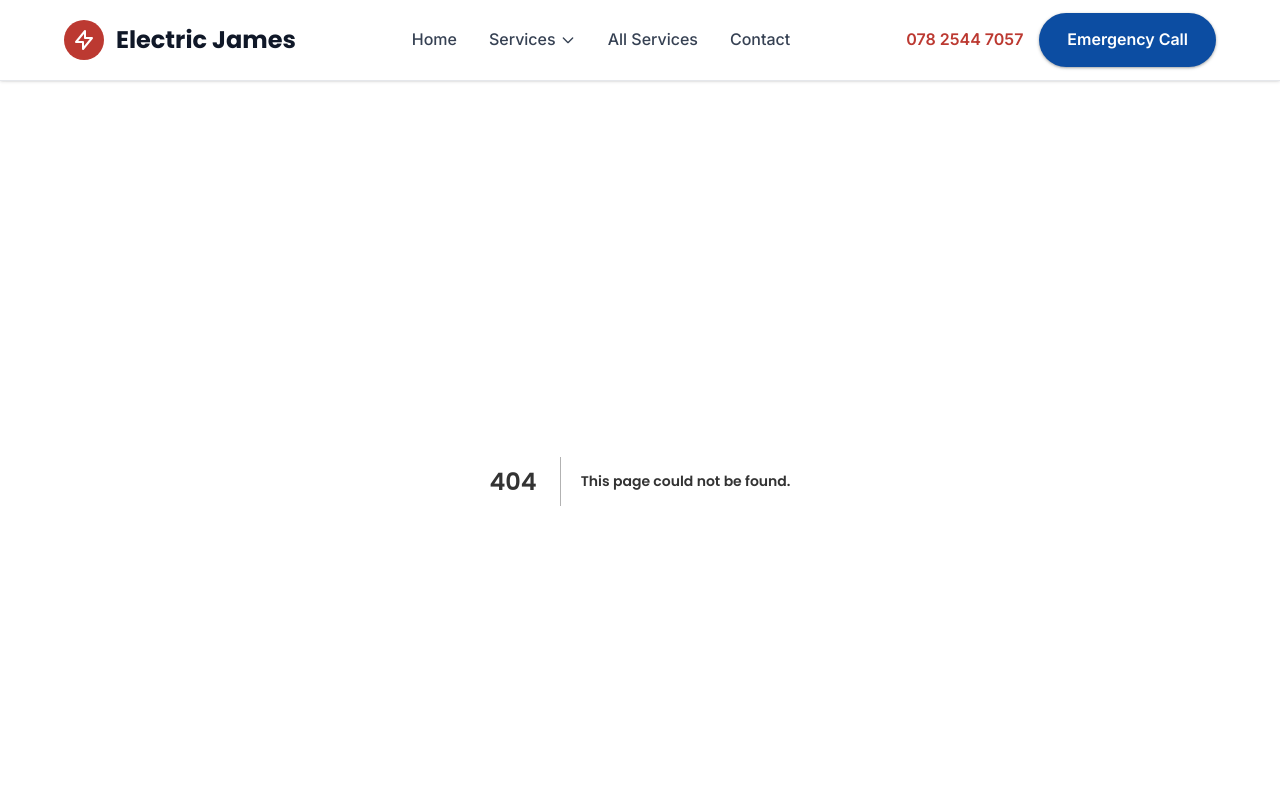
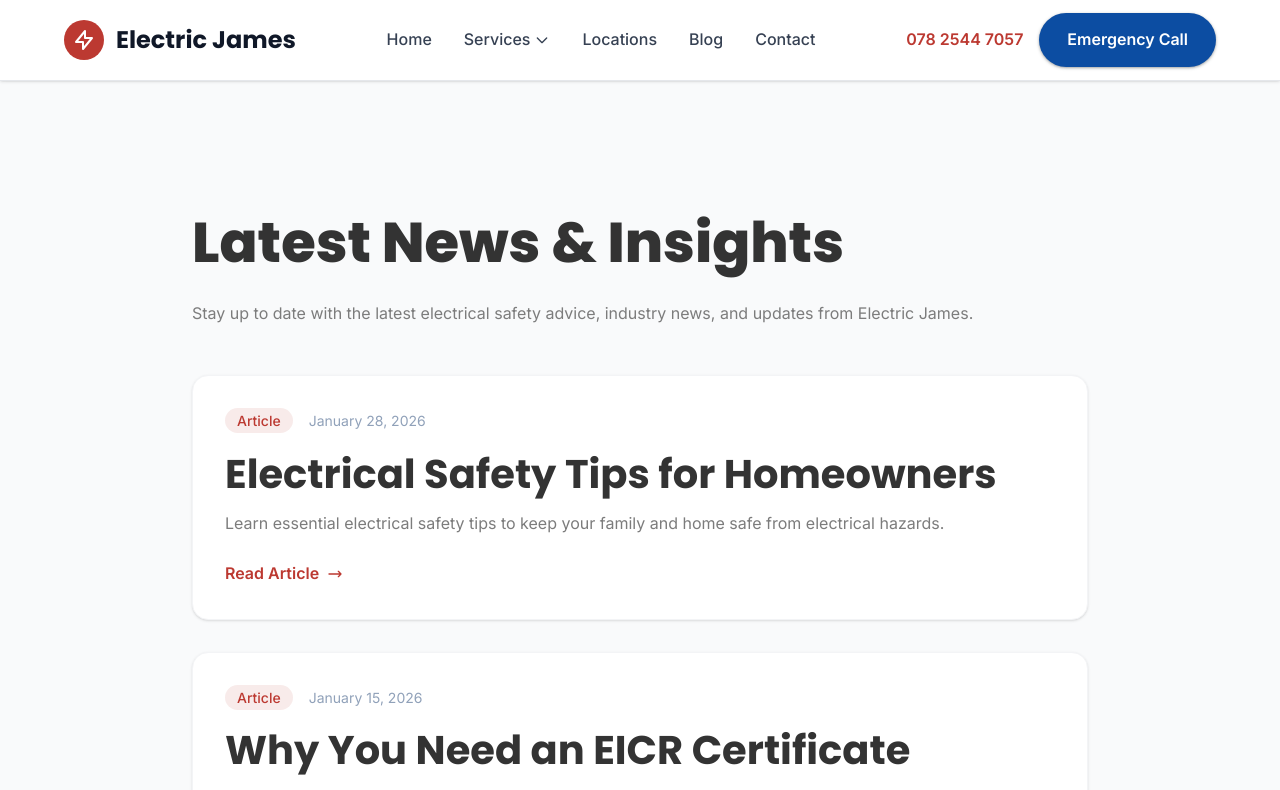
Before and after one commit to Codingvibes8/electjames, a Next.js app: page /blog in a window 1280 px wide. Before the commit this address had no page. Shown: the top 790 px of the page. Built offline with nearby package versions, Linux system fonts and the light colour scheme.

Commit message:
feat: introduce Header component and new blog and locations pages, and remove yarn.lock.

```diff
--- /dev/null
+++ b/app/blog/page.tsx
@@ -0,0 +1,83 @@
+
+import React from 'react';
+import Link from 'next/link';
+
+export const metadata = {
+  title: 'Electrical Safety Blog | Expert Tips & Advice | Electric James',
+  description: 'Read the latest news, electrical safety tips, and advice from Electric James. Expert electricians serving NW2 and surrounding areas.',
+};
+
+export default function BlogPage() {
+  const posts = [
+    {
+      id: 1,
+      title: 'Electrical Safety Tips for Homeowners',
+      excerpt: 'Learn essential electrical safety tips to keep your family and home safe from electrical hazards.',
+      date: 'January 28, 2026',
+      slug: 'electrical-safety-tips',
+    },
+    {
+      id: 2,
+      title: 'Why You Need an EICR Certificate',
+      excerpt: 'Understanding the importance of Electrical Installation Condition Reports (EICR) for landlords and homeowners.',
+      date: 'January 15, 2026',
+      slug: 'importance-of-eicr',
+    },
+    {
+      id: 3,
+      title: 'Signs You Need a Rewire',
+      excerpt: 'Recognize the warning signs that indicate your property might need a partial or full electrical rewire.',
+      date: 'December 10, 2025',
+      slug: 'signs-you-need-rewire',
+    },
+  ];
+
+  return (
+    <main className="min-h-screen pt-32 pb-16 bg-gray-50">
+      <div className="container mx-auto px-4">
+        <div className="max-w-4xl mx-auto">
+          <h1 className="text-4xl md:text-5xl font-bold text-gray-900 mb-6 font-display">
+            Latest News & Insights
+          </h1>
+          <p className="text-xl text-gray-600 mb-12">
+            Stay up to date with the latest electrical safety advice, industry news, and updates from Electric James.
+          </p>
+
+          <div className="grid gap-8">
+            {posts.map((post) => (
+              <article key={post.id} className="bg-white rounded-2xl shadow-sm border border-gray-100 p-8 hover:shadow-md transition-shadow">
+                <div className="mb-4">
+                  <span className="text-sm font-medium text-primary bg-primary/10 px-3 py-1 rounded-full">
+                    Article
+                  </span>
+                  <span className="text-slate-400 text-sm ml-4">{post.date}</span>
+                </div>
+                <h2 className="text-2xl font-bold text-gray-900 mb-3 hover:text-primary transition-colors">
+                  <Link href={`/blog/${post.slug}`}>
+                    {post.title}
+                  </Link>
+                </h2>
+                <p className="text-gray-600 mb-6">
+                  {post.excerpt}
+                </p>
+                <Link
+                  href={`/blog/${post.slug}`}
+                  className="inline-flex items-center font-semibold text-primary hover:text-primary-dark transition-colors"
+                >
+                  Read Article
+                  <svg className="w-4 h-4 ml-2" fill="none" stroke="currentColor" viewBox="0 0 24 24">
+                    <path strokeLinecap="round" strokeLinejoin="round" strokeWidth={2} d="M17 8l4 4m0 0l-4 4m4-4H3" />
+                  </svg>
+                </Link>
+              </article>
+            ))}
+          </div>
+
+          <div className="mt-12 text-center text-gray-500">
+            <p>More articles coming soon...</p>
+          </div>
+        </div>
+      </div>
+    </main>
+  );
+}
--- /dev/null
+++ b/app/locations/page.tsx
@@ -0,0 +1,70 @@
+
+import React from 'react';
+import Link from 'next/link';
+
+export const metadata = {
+  title: 'Areas We Cover | Electrician Services in London | Electric James',
+  description: 'Expert electrical services available across London. Check our service areas including NW2, Willesden, Cricklewood, and surrounding locations.',
+};
+
+export default function LocationsPage() {
+  const areas = [
+    'Willesden (NW2)',
+    'Cricklewood (NW2)',
+    'Dollis Hill (NW2)',
+    'Neasden (NW2)',
+    'Kilburn (NW6)',
+    'West Hampstead (NW6)',
+    'Golders Green (NW11)',
+    'Hampstead (NW3)',
+  ];
+
+  return (
+    <main className="min-h-screen pt-32 pb-16 bg-gray-50">
+      <div className="container mx-auto px-4">
+        <div className="max-w-4xl mx-auto text-center">
+          <span className="inline-block text-primary font-semibold tracking-wider uppercase mb-4">
+            Service Areas
+          </span>
+          <h1 className="text-4xl md:text-5xl font-bold text-gray-900 mb-8 font-display">
+            Areas We Cover
+          </h1>
+          <p className="text-xl text-gray-600 mb-12 max-w-2xl mx-auto">
+            Electric James provides professional electrical services across North West London and surrounding areas.
+          </p>
+
+          <div className="bg-white rounded-3xl shadow-lg border border-gray-100 p-8 md:p-12">
+            <div className="grid grid-cols-1 md:grid-cols-2 lg:grid-cols-3 gap-6">
+              {areas.map((area, index) => (
+                <div key={index} className="flex items-center p-4 bg-gray-50 rounded-xl hover:bg-blue-50 transition-colors group">
+                  <div className="w-10 h-10 bg-white rounded-full flex items-center justify-center text-primary shadow-sm mr-4 group-hover:scale-110 transition-transform">
+                    <svg className="w-5 h-5" fill="none" stroke="currentColor" viewBox="0 0 24 24">
+                      <path strokeLinecap="round" strokeLinejoin="round" strokeWidth={2} d="M17.657 16.657L13.414 20.9a1.998 1.998 0 01-2.827 0l-4.244-4.243a8 8 0 1111.314 0z" />
+                      <path strokeLinecap="round" strokeLinejoin="round" strokeWidth={2} d="M15 11a3 3 0 11-6 0 3 3 0 016 0z" />
+                    </svg>
+                  </div>
+                  <span className="font-medium text-gray-900">{area}</span>
+                </div>
+              ))}
+            </div>
+
+            <div className="mt-12 bg-primary/5 rounded-2xl p-8">
+              <h2 className="text-2xl font-bold text-gray-900 mb-4">Don't see your area?</h2>
+              <p className="text-gray-600 mb-6">
+                We often cover surrounding areas. Give us a call to check if we can help you.
+              </p>
+              <div className="flex flex-col sm:flex-row gap-4 justify-center">
+                <a href="tel:07825447057" className="btn btn-primary">
+                  Call 078 2544 7057
+                </a>
+                <Link href="/#contact" className="btn bg-white text-gray-900 border border-gray-200 hover:bg-gray-50">
+                  Contact Us Online
+                </Link>
+              </div>
+            </div>
+          </div>
+        </div>
+      </div>
+    </main>
+  );
+}
--- a/components/Header.tsx
+++ b/components/Header.tsx
@@ -54,6 +54,12 @@ export default function Header() {
               {/* Dropdown Menu */}
               {servicesDropdownOpen && (
                 <div className="absolute top-full left-0 mt-2 w-72 bg-white rounded-lg shadow-xl border border-gray-200 py-2 fade-in">
+                  <Link
+                    href="/electrical-services-in-nw2"
+                    className="block px-4 py-3 text-gray-700 hover:bg-blue-50 hover:text-primary transition-colors font-semibold border-b border-gray-100"
+                  >
+                    All Services
+                  </Link>
                   {services.map((service) => (
                     <Link
                       key={service.href}
@@ -67,8 +73,12 @@ export default function Header() {
               )}
             </div>
 
-            <Link href="/electrical-services-in-nw2" className="text-gray-700 hover:text-primary font-medium transition-colors">
-              All Services
+            <Link href="/locations" className="text-gray-700 hover:text-primary font-medium transition-colors">
+              Locations
+            </Link>
+
+            <Link href="/blog" className="text-gray-700 hover:text-primary font-medium transition-colors">
+              Blog
             </Link>
 
             <Link href="#contact" className="text-gray-700 hover:text-primary font-medium transition-colors">
@@ -123,6 +133,12 @@ export default function Header() {
                 </button>
                 {servicesDropdownOpen && (
                   <div className="pl-4 mt-2 flex flex-col gap-2">
+                    <Link
+                      href="/electrical-services-in-nw2"
+                      className="text-gray-600 hover:text-primary transition-colors py-2 font-semibold"
+                    >
+                      All Services
+                    </Link>
                     {services.map((service) => (
                       <Link
                         key={service.href}
@@ -136,8 +152,12 @@ export default function Header() {
                 )}
               </div>
 
-              <Link href="/electrical-services-in-nw2" className="text-gray-700 hover:text-primary font-medium transition-colors py-2">
-                All Services
+              <Link href="/locations" className="text-gray-700 hover:text-primary font-medium transition-colors py-2">
+                Locations
+              </Link>
+
+              <Link href="/blog" className="text-gray-700 hover:text-primary font-medium transition-colors py-2">
+                Blog
               </Link>
 
               <Link href="#contact" className="text-gray-700 hover:text-primary font-medium transition-colors py-2">
```
Also changed, not shown: 1 other file (tests, documents, lock files or other folders).
